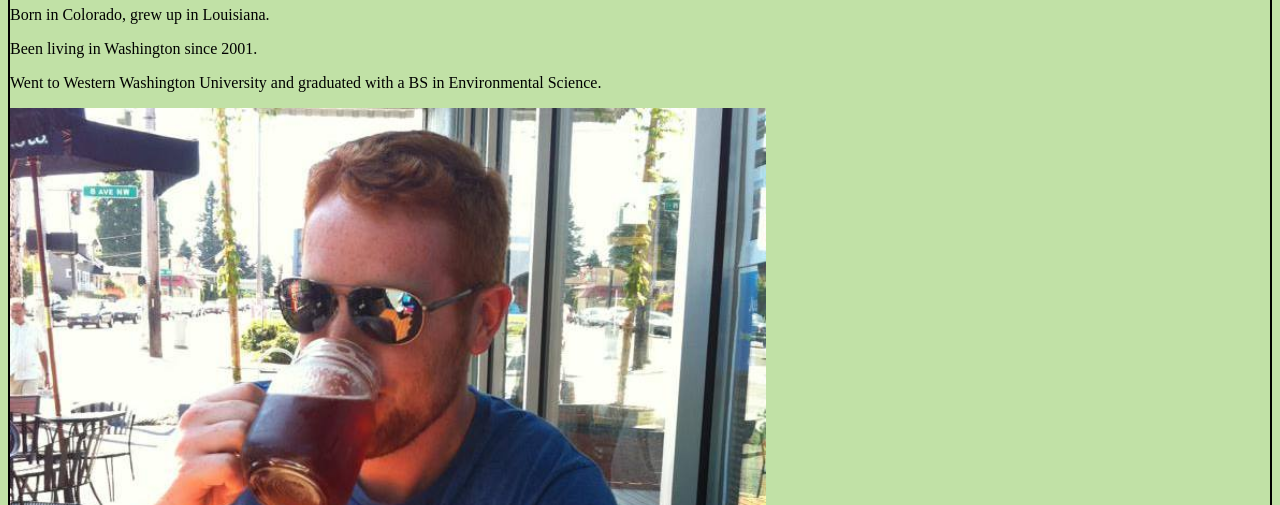
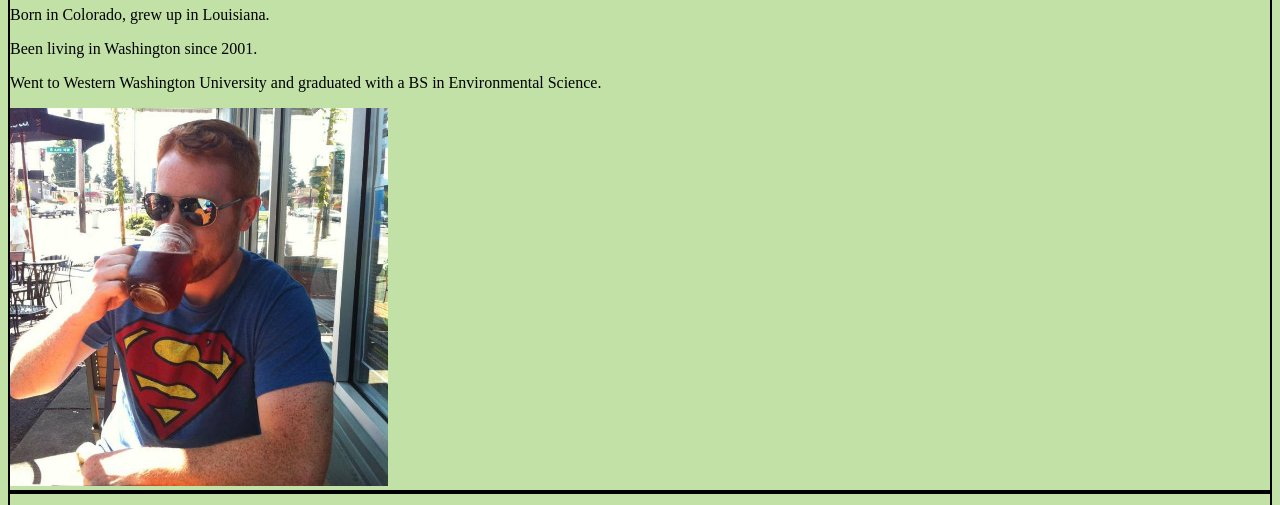
Before and after one commit to sheridp2/Portfolio, a plain HTML site: page index.html in a window 1280 px wide. Shown: the part 295-800 px from the top of the page. Drawn offline with nearby package versions, Linux system fonts and the light colour scheme.

Commit message:
picture resizing

```diff
--- a/Styles/layout.css
+++ b/Styles/layout.css
@@ -12,7 +12,12 @@
   border: 2px solid black;
   margin-top: 10px;
   clear:both;
+}
 
+.me-pic {
+  width: 30%;
+  min-width: 15em;
+}
 
 }
 .hamburger{
--- a/Styles/modules.css
+++ b/Styles/modules.css
@@ -7,10 +7,6 @@
 .nav-menu:hover ul {
   display: block;
 }
-
-/*.projectBox{
-  display: none;
-}*/
 
 @media only screen and (min-width: 640px){
   .hamburger{
```
